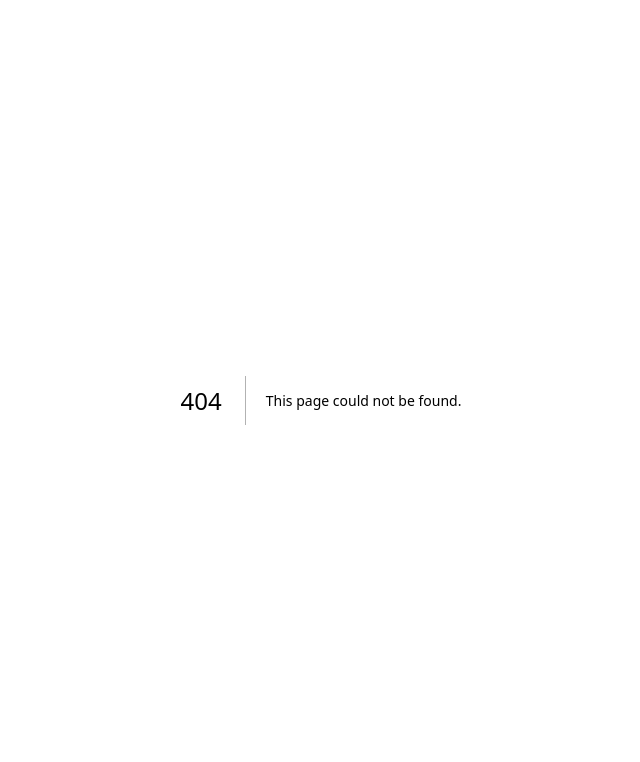
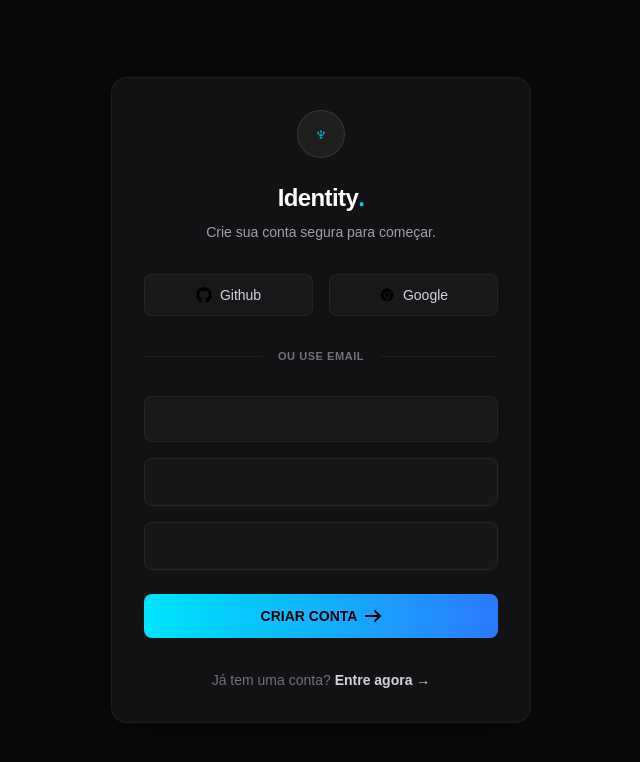
Before and after one commit to markao23/loja-bots, a Next.js app: page /register in a window 1280 px wide. Before the commit this address had no page. Shown: the top 762 px of the page, without its empty margins (319-959 px from the left). Built offline with nearby package versions, Linux system fonts and the light colour scheme.

Commit message:
eu ja coloquei tudo certo da pagina ent eu to subindo elas já

```diff
--- /dev/null
+++ b/app/(auth)/register/page.tsx
@@ -0,0 +1,165 @@
+"use client";
+
+import React, { useState } from "react";
+
+const ModernInput = ({
+  id,
+  label,
+  placeholder,
+  type = "text",
+  ...props
+}: any) => {
+  const [focused, setFocused] = useState(false);
+  return (
+    <div className="relative w-full group">
+      <label
+        htmlFor={id}
+        className={`absolute left-4 transition-all duration-200 pointer-events-none origin-left
+          ${
+            focused || props.value
+              ? "-top-2 text-xs text-teal-400 bg-neutral-950 px-1 scale-90 z-10"
+              : "top-3.5 text-sm text-neutral-500"
+          }`}
+      >
+        {label}
+      </label>
+
+      <div className="relative">
+        <input
+          id={id}
+          type={type}
+          placeholder={focused ? placeholder : ""}
+          onFocus={() => setFocused(true)}
+          onBlur={(e) => setFocused(e.target.value !== "")}
+          className="w-full h-12 px-4 py-3 font-mono text-sm tracking-wide transition-all duration-200 rounded-lg
+                     bg-neutral-900 border border-neutral-800 text-neutral-100
+                     placeholder:text-neutral-600
+                     hover:border-neutral-700
+                     focus:ring-2 focus:ring-teal-500/20 focus:border-teal-500 focus:outline-none"
+          {...props}
+        />
+        <div className="absolute inset-0 transition-opacity duration-300 rounded-lg opacity-0 pointer-events-none group-hover:opacity-100 ring-1 ring-neutral-700/50"></div>
+      </div>
+    </div>
+  );
+};
+
+export default function Register() {
+  const [name, setName] = useState("");
+  const [email, setEmail] = useState("");
+  const [password, setPassword] = useState("");
+  return (
+    <div className="min-h-screen flex items-center justify-center bg-[#09090b] p-4">
+      <div className="w-full max-w-[420px] bg-[#121214] border border-white/5 rounded-2xl p-8 shadow-2xl">
+        <div className="w-12 h-12 rounded-full bg-white/5 border border-white/10 flex items-center justify-center mx-auto mb-6">
+          <span className="text-cyan-400 text-xl font-bold">♆</span>{" "}
+        </div>
+
+        <div className="text-center mb-8">
+          <h1 className="text-2xl font-bold text-white tracking-tight mb-2 flex items-center justify-center">
+            Identity<span className="text-cyan-400">.</span>
+          </h1>
+          <p className="text-sm text-zinc-400">
+            Crie sua conta segura para começar.
+          </p>
+        </div>
+
+        {/* Botões de OAuth */}
+        <div className="grid grid-cols-2 gap-4 mb-8">
+          <button className="flex items-center justify-center gap-2 w-full py-2.5 px-4 bg-[#18181b] border border-white/5 rounded-lg text-sm text-zinc-300 font-medium hover:bg-white/5 transition-colors">
+            <svg
+              xmlns="http://www.w3.org/2000/svg"
+              viewBox="0 0 512 512"
+              className="w-4 h-4"
+            >
+              <path d="M173.9 397.4c0 2-2.3 3.6-5.2 3.6-3.3 .3-5.6-1.3-5.6-3.6 0-2 2.3-3.6 5.2-3.6 3-.3 5.6 1.3 5.6 3.6zm-31.1-4.5c-.7 2 1.3 4.3 4.3 4.9 2.6 1 5.6 0 6.2-2s-1.3-4.3-4.3-5.2c-2.6-.7-5.5 .3-6.2 2.3zm44.2-1.7c-2.9 .7-4.9 2.6-4.6 4.9 .3 2 2.9 3.3 5.9 2.6 2.9-.7 4.9-2.6 4.6-4.6-.3-1.9-3-3.2-5.9-2.9zM252.8 8c-138.7 0-244.8 105.3-244.8 244 0 110.9 69.8 205.8 169.5 239.2 12.8 2.3 17.3-5.6 17.3-12.1 0-6.2-.3-40.4-.3-61.4 0 0-70 15-84.7-29.8 0 0-11.4-29.1-27.8-36.6 0 0-22.9-15.7 1.6-15.4 0 0 24.9 2 38.6 25.8 21.9 38.6 58.6 27.5 72.9 20.9 2.3-16 8.8-27.1 16-33.7-55.9-6.2-112.3-14.3-112.3-110.5 0-27.5 7.6-41.3 23.6-58.9-2.6-6.5-11.1-33.3 2.6-67.9 20.9-6.5 69 27 69 27 20-5.6 41.5-8.5 62.8-8.5s42.8 2.9 62.8 8.5c0 0 48.1-33.6 69-27 13.7 34.7 5.2 61.4 2.6 67.9 16 17.7 25.8 31.5 25.8 58.9 0 96.5-58.9 104.2-114.8 110.5 9.2 7.9 17 22.9 17 46.4 0 33.7-.3 75.4-.3 83.6 0 6.5 4.6 14.4 17.3 12.1 100-33.2 167.8-128.1 167.8-239 0-138.7-112.5-244-251.2-244zM105.2 352.9c-1.3 1-1 3.3 .7 5.2 1.6 1.6 3.9 2.3 5.2 1 1.3-1 1-3.3-.7-5.2-1.6-1.6-3.9-2.3-5.2-1zm-10.8-8.1c-.7 1.3 .3 2.9 2.3 3.9 1.6 1 3.6 .7 4.3-.7 .7-1.3-.3-2.9-2.3-3.9-2-.6-3.6-.3-4.3 .7zm32.4 35.6c-1.6 1.3-1 4.3 1.3 6.2 2.3 2.3 5.2 2.6 6.5 1 1.3-1.3 .7-4.3-1.3-6.2-2.2-2.3-5.2-2.6-6.5-1zm-11.4-14.7c-1.6 1-1.6 3.6 0 5.9s4.3 3.3 5.6 2.3c1.6-1.3 1.6-3.9 0-6.2-1.4-2.3-4-3.3-5.6-2z" />
+            </svg>
+            Github
+          </button>
+          <button className="flex items-center justify-center gap-2 w-full py-2.5 px-4 bg-[#18181b] border border-white/5 rounded-lg text-sm text-zinc-300 font-medium hover:bg-white/5 transition-colors">
+            <svg
+              xmlns="http://www.w3.org/2000/svg"
+              viewBox="0 0 640 640"
+              className="w-4 h-4"
+            >
+              <path d="M64 320C64 273.4 76.5 229.6 98.3 191.1L208.1 382.3C230 421.5 271.9 448 320 448C334.3 448 347.1 445.7 360.8 441.4L284.5 573.6C159.9 556.3 64 449.3 64 320zM429.1 385.6C441.4 366.4 448 343.1 448 320C448 281.8 431.2 247.5 404.7 224L557.4 224C569.4 253.6 576 286.1 576 320C576 461.4 461.4 575.1 320 576L429.1 385.6zM541.8 192L320 192C257.1 192 206.3 236.1 194.5 294.7L118.2 162.5C165 102.5 238 64 320 64C414.8 64 497.5 115.5 541.8 192zM408 320C408 368.6 368.6 408 320 408C271.4 408 232 368.6 232 320C232 271.4 271.4 232 320 232C368.6 232 408 271.4 408 320z" />
+            </svg>
+            Google
+          </button>
+        </div>
+
+        {/* Divisor */}
+        <div className="flex items-center mb-8">
+          <div className="flex-1 border-t border-white/5"></div>
+          <span className="px-4 text-[11px] font-semibold tracking-wider text-zinc-500 uppercase">
+            Ou use email
+          </span>
+          <div className="flex-1 border-t border-white/5"></div>
+        </div>
+
+        {/* Formulário */}
+        <form className="space-y-4" onSubmit={(e) => e.preventDefault()}>
+          <div>
+            <ModernInput
+              id="name"
+              label="Nome Completo"
+              type="email"
+              value={name}
+              placeholder="Nome completo"
+              onChange={(e: any) => setName(e.target.value)}
+              className="w-full px-4 py-3 bg-[#18181b] border border-white/5 rounded-lg text-sm text-white placeholder:text-zinc-600 focus:outline-none focus:border-cyan-500/50 focus:ring-1 focus:ring-cyan-500/50 transition-all"
+            />
+          </div>
+          <div>
+            <ModernInput
+              id="email"
+              label="Endereço de E-mail"
+              type="email"
+              placeholder="ex: voce@empresa.com"
+              value={email}
+              onChange={(e: any) => setEmail(e.target.value)}
+              required
+            />
+          </div>
+          <div>
+            <ModernInput
+              id="password"
+              label="Sua Senha"
+              type="password"
+              placeholder="••••••••••••"
+              value={password}
+              onChange={(e: any) => setPassword(e.target.value)}
+              required
+            />
+          </div>
+
+          <div className="pt-2">
+            <button
+              type="submit"
+              className="group flex w-full items-center justify-center gap-2 py-3 px-4 bg-gradient-to-r from-[#00E5FF] to-[#2979FF] hover:opacity-90 rounded-lg text-sm font-bold text-black transition-opacity"
+            >
+              CRIAR CONTA
+              <svg
+                xmlns="http://www.w3.org/2000/svg"
+                viewBox="0 0 512 512"
+                className="w-4 h-4 group-hover:translate-x-1 transition-transform"
+              >
+                <path d="M502.6 278.6c12.5-12.5 12.5-32.8 0-45.3l-160-160c-12.5-12.5-32.8-12.5-45.3 0s-12.5 32.8 0 45.3L402.7 224 32 224c-17.7 0-32 14.3-32 32s14.3 32 32 32l370.7 0-105.4 105.4c-12.5 12.5-12.5 32.8 0 45.3s32.8 12.5 45.3 0l160-160z" />
+              </svg>
+            </button>
+          </div>
+        </form>
+
+        <div className="mt-8 text-center text-sm text-zinc-500">
+          Já tem uma conta?{" "}
+          <a
+            href="/login"
+            className="text-zinc-300 font-semibold hover:text-white transition-colors"
+          >
+            Entre agora &rarr;
+          </a>
+        </div>
+      </div>
+    </div>
+  );
+}
```
Also changed, not shown: 1 other file (tests, documents, lock files or other folders).
